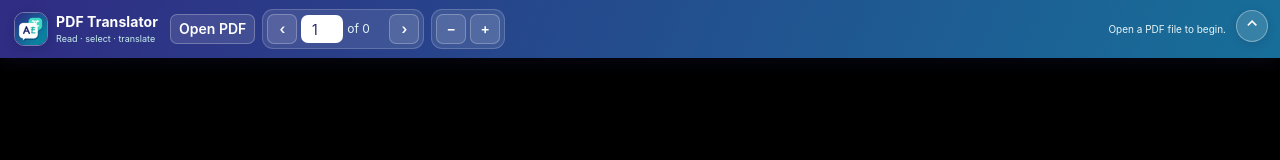
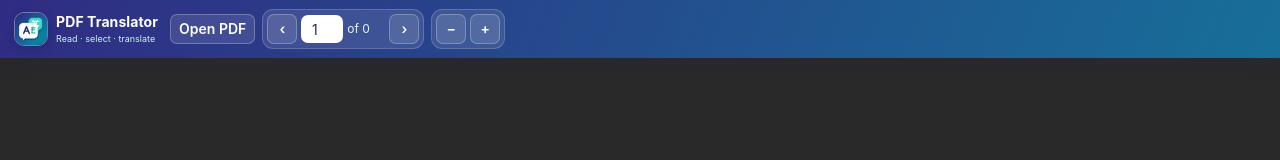
Before and after one commit to ssertgoz/Translater-Extension, a website with bundled scripts: page viewer.html in a window 1280 px wide. Built offline with nearby package versions, Linux system fonts and the light colour scheme; some packages are replaced by stand-ins of ours.

Commit message:
Refactor toolbar functionality and update styles for improved UI

```diff
--- a/viewer.css
+++ b/viewer.css
@@ -11,7 +11,7 @@ body {
   flex-direction: column;
   overflow: hidden;
   color: #25275f;
-  background: #000;
+  background: #292929;
   font: 14px/1.4 -apple-system, BlinkMacSystemFont, "Segoe UI", sans-serif;
 }
 
@@ -25,7 +25,7 @@ body {
   min-height: 58px;
   max-height: 180px;
   overflow: hidden;
-  padding: 7px 54px 7px 14px;
+  padding: 7px 14px;
   color: white;
   background: linear-gradient(112deg, #302c83 0%, #176f99 100%);
   box-shadow: 0 4px 18px rgb(35 38 91 / 22%);
@@ -40,36 +40,6 @@ body.toolbar-hidden .toolbar {
   opacity: 0;
   pointer-events: none;
 }
-
-.toolbar-toggle {
-  position: fixed;
-  top: 10px;
-  right: 12px;
-  z-index: 20;
-  display: grid;
-  width: 32px;
-  height: 32px;
-  place-items: center;
-  padding: 0;
-  border: 1px solid rgb(255 255 255 / 35%);
-  border-radius: 50%;
-  color: white;
-  background: rgb(255 255 255 / 14%);
-  box-shadow: 0 3px 10px rgb(25 32 80 / 18%);
-  font: 600 16px/1 -apple-system, BlinkMacSystemFont, "Segoe UI", sans-serif;
-  cursor: pointer;
-  transition: color .16s, background .16s, transform .16s, box-shadow .16s;
-}
-
-.toolbar-toggle:hover { background: rgb(255 255 255 / 25%); transform: translateY(-1px); }
-.toolbar-toggle:focus-visible { outline: 3px solid #57d7c5; outline-offset: 2px; }
-body.toolbar-hidden .toolbar-toggle {
-  border-color: #d8deef;
-  color: #302c83;
-  background: rgb(255 255 255 / 94%);
-  box-shadow: 0 4px 16px rgb(36 42 83 / 20%);
-}
-body.toolbar-hidden .toolbar-toggle:hover { background: #fff; }
 
 .viewer-brand {
   display: flex;
@@ -150,21 +120,22 @@ body.toolbar-hidden .toolbar-toggle:hover { background: #fff; }
 .file-picker { position: relative; overflow: hidden; white-space: nowrap; }
 .file-picker input { position: absolute; inset: 0; width: 100%; opacity: 0; cursor: pointer; }
 #status {
-  max-width: 280px;
-  margin-left: auto;
+  position: absolute;
+  width: 1px;
+  height: 1px;
+  padding: 0;
+  margin: -1px;
   overflow: hidden;
-  color: #e8f5f7;
-  font-size: 10px;
-  text-align: right;
-  text-overflow: ellipsis;
+  clip: rect(0, 0, 0, 0);
   white-space: nowrap;
+  border: 0;
 }
 
 #document-viewer {
   flex: 1;
   overflow: auto;
   padding: 28px;
-  background: #000;
+  background: #292929;
 }
 
 .page-container {
@@ -172,7 +143,7 @@ body.toolbar-hidden .toolbar-toggle:hover { background: #fff; }
   margin: 0 auto 24px;
   border-radius: 3px;
   background: white;
-  box-shadow: 0 8px 28px rgb(36 42 83 / 22%), 0 1px 3px rgb(36 42 83 / 16%);
+  box-shadow: 0 12px 32px rgb(0 0 0 / 72%), 0 2px 6px rgb(0 0 0 / 50%);
 }
 
 #page-canvas { display: block; border-radius: 3px; }
@@ -218,17 +189,15 @@ body.toolbar-hidden .toolbar-toggle:hover { background: #fff; }
 }
 
 @media (max-width: 1050px) {
-  .toolbar { gap: 8px; padding: 6px 50px 6px 10px; }
+  .toolbar { gap: 8px; padding: 6px 10px; }
   .viewer-brand img { width: 30px; height: 30px; }
   .viewer-brand strong { font-size: 13px; }
   .viewer-brand span { display: none; }
   .toolbar-controls { gap: 5px; }
-  #status { max-width: 220px; }
 }
 
 @media (max-width: 700px) {
-  .toolbar { flex-wrap: wrap; padding: 7px 50px 7px 10px; }
+  .toolbar { flex-wrap: wrap; padding: 7px 10px; }
   .toolbar-controls { flex-wrap: wrap; }
-  #status { flex-basis: 100%; max-width: none; margin-left: 38px; text-align: left; }
   #document-viewer { padding: 12px; }
 }
--- a/viewer.html
+++ b/viewer.html
@@ -31,7 +31,6 @@
     </div>
     <span id="status" aria-live="polite">Open a PDF file to begin.</span>
   </header>
-  <button id="toolbar-toggle" class="toolbar-toggle" type="button" aria-controls="toolbar" aria-expanded="true" aria-label="Hide PDF toolbar" title="Hide PDF toolbar">⌃</button>
   <main id="document-viewer" aria-label="PDF document">
     <div id="page-container" class="page-container" hidden>
       <canvas id="page-canvas"></canvas>
--- a/viewer.js
+++ b/viewer.js
@@ -5,7 +5,6 @@ GlobalWorkerOptions.workerSrc = `${PDFJS_BASE}pdf.worker.min.mjs`;
 
 const status = document.getElementById("status");
 const documentViewer = document.getElementById("document-viewer");
-const toolbarToggle = document.getElementById("toolbar-toggle");
 const pageContainer = document.getElementById("page-container");
 const canvas = document.getElementById("page-canvas");
 const textLayerElement = document.getElementById("text-layer");
@@ -40,12 +39,6 @@ documentViewer.addEventListener("scroll", () => {
   if (toolbarVisibilityOverride === false) toolbarVisibilityOverride = null;
   updateToolbarVisibility();
 }, { passive: true });
-toolbarToggle.addEventListener("click", () => {
-  const hidden = document.body.classList.contains("toolbar-hidden");
-  toolbarVisibilityOverride = !hidden;
-  if (hidden) documentViewer.scrollTop = 0;
-  updateToolbarVisibility();
-});
 updateToolbarVisibility();
 
 const documentUrl = new URLSearchParams(location.search).get("url");
@@ -97,10 +90,6 @@ document.addEventListener("mousedown", (event) => {
 function updateToolbarVisibility() {
   const hidden = toolbarVisibilityOverride ?? (documentViewer.scrollTop > 2);
   document.body.classList.toggle("toolbar-hidden", hidden);
-  toolbarToggle.textContent = hidden ? "⌄" : "⌃";
-  toolbarToggle.setAttribute("aria-expanded", String(!hidden));
-  toolbarToggle.setAttribute("aria-label", hidden ? "Show PDF toolbar" : "Hide PDF toolbar");
-  toolbarToggle.title = hidden ? "Show PDF toolbar" : "Hide PDF toolbar";
 }
 
 async function loadDocument(source, name = "PDF") {
```
